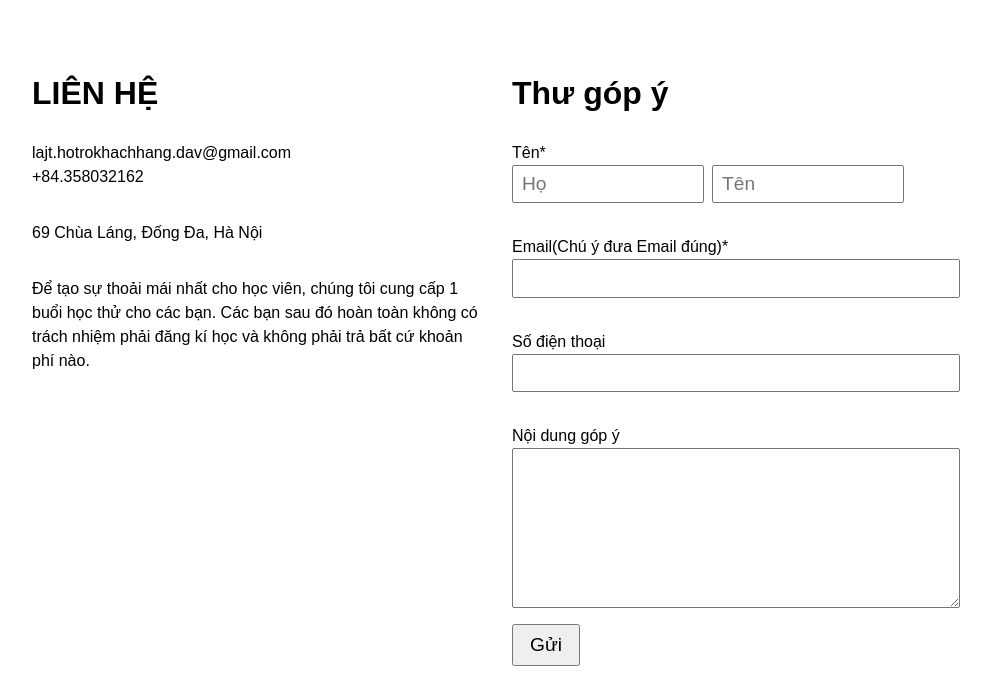
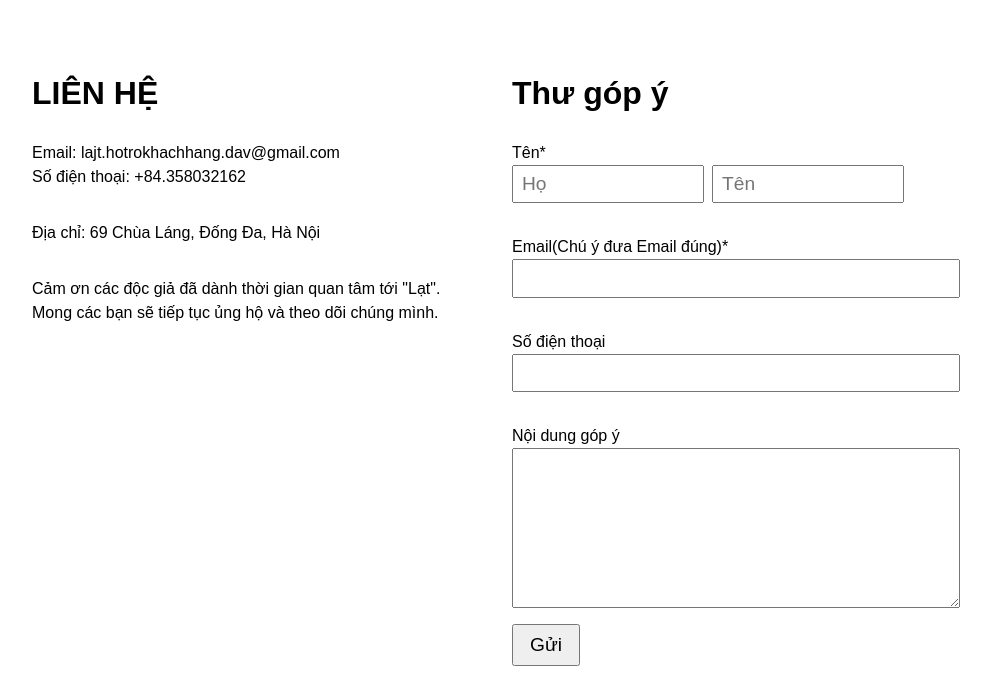
Before and after one commit to nc-minh/tet-phuong-xa, a plain HTML site: page pages/about.html in a window 1280 px wide. Shown: the part 2011-2703 px from the top of the page, without its empty margins (144-1135 px from the left). Drawn offline with Linux system fonts and the light colour scheme.

Commit message:
:construction: Work in progress

```diff
--- a/pages/about.html
+++ b/pages/about.html
@@ -247,22 +247,19 @@
                     <h5 class="footer__form__contact__title">LIÊN HỆ</h5>
 
                     <div class="footer__form__contact__item">
-                        <p class="footer__form__contact__text">lajt.hotrokhachhang.dav@gmail.com
+                        <p class="footer__form__contact__text">Email: lajt.hotrokhachhang.dav@gmail.com
                         </p>
-                        <p class="footer__form__contact__text">+84.358032162 </p>
+                        <p class="footer__form__contact__text">Số điện thoại: +84.358032162 </p>
                     </div>
 
                     <div class="footer__form__contact__item">
-                        <p class="footer__form__contact__text">69 Chùa Láng, Đống Đa, Hà Nội
+                        <p class="footer__form__contact__text">Địa chỉ: 69 Chùa Láng, Đống Đa, Hà Nội
                         </p>
                     </div>
 
                     <div class="footer__form__contact__item">
-                        <p class="footer__form__contact__text">Để tạo sự thoải mái nhất cho học viên, chúng
-                            tôi cung cấp
-                            1 buổi học thử cho các bạn. Các bạn sau đó hoàn toàn không có trách nhiệm phải
-                            đăng kí học
-                            và không phải trả bất cứ khoản phí nào.</p>
+                        <p class="footer__form__contact__text">Cảm ơn các độc giả đã dành thời gian quan tâm tới "Lạt".
+                            Mong các bạn sẽ tiếp tục ủng hộ và theo dõi chúng mình.</p>
                     </div>
 
                 </div>
```
